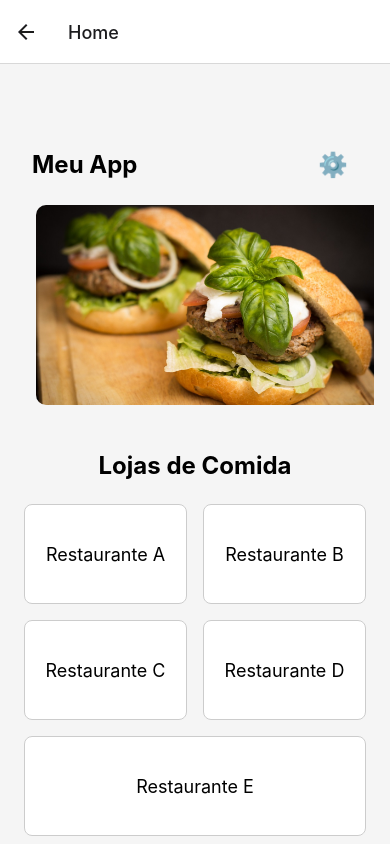
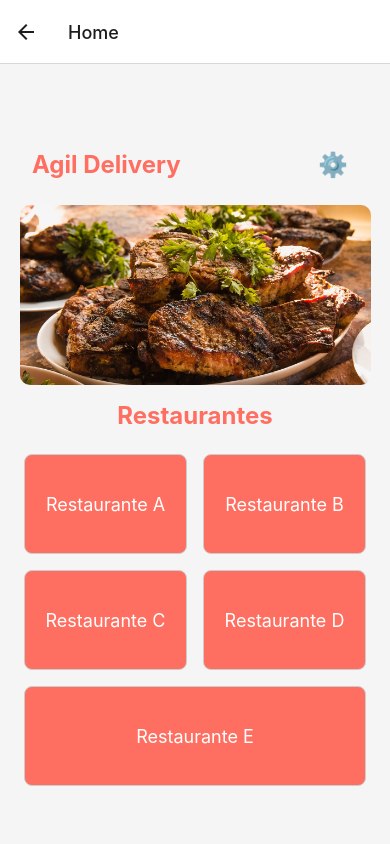
Before and after one commit to juniormieg/app-de-entrega, a React Native app: screen /Home in a window 390 px wide. Built offline with nearby package versions, Linux system fonts and the light colour scheme.

Commit message:
feat: novo design e cores para o app

```diff
--- a/components/Carousel-home.js
+++ b/components/Carousel-home.js
@@ -1,38 +1,37 @@
-// CarouselHome.js
-
-import React from "react";
-import { View, Image, StyleSheet, FlatList, Dimensions } from "react-native";
-
-const { width } = Dimensions.get("window");
+import React, { useState, useEffect } from "react";
+import { View, Image, StyleSheet, Dimensions } from "react-native";
 
 const CarouselHome = ({ images }) => {
+  const [currentIndex, setCurrentIndex] = useState(0);
+  const screenWidth = Dimensions.get("window").width;
+
+  useEffect(() => {
+    const interval = setInterval(() => {
+      setCurrentIndex((prevIndex) => (prevIndex + 1) % images.length);
+    }, 3000); // Altera a imagem a cada 3 segundos
+
+    return () => clearInterval(interval);
+  }, [images.length]);
+
   return (
-    <FlatList
-      data={images}
-      horizontal
-      pagingEnabled
-      showsHorizontalScrollIndicator={false}
-      keyExtractor={(item, index) => index.toString()}
-      renderItem={({ item }) => (
-        <View style={styles.imageContainer}>
-          <Image source={item} style={styles.image} />
-        </View>
-      )}
-    />
+    <View style={styles.container}>
+      <Image
+        source={images[currentIndex]}
+        style={[styles.image, { width: screenWidth * 0.9 }]}
+      />
+    </View>
   );
 };
 
 const styles = StyleSheet.create({
-  imageContainer: {
-    width: width * 0.9,
-    height: 200,
-    justifyContent: "center",
+  container: {
+    width: "100%",
+    height: 180,
     alignItems: "center",
-    marginHorizontal: width * 0.05, // Margem para centralizar
   },
   image: {
-    width: "100%",
     height: "100%",
+    resizeMode: "cover",
     borderRadius: 10,
   },
 });
--- a/components/Header-home.js
+++ b/components/Header-home.js
@@ -4,7 +4,7 @@ import { View, Text, TouchableOpacity, StyleSheet } from "react-native";
 const HeaderHome = ({ toggleModal }) => {
   return (
     <View style={styles.container}>
-      <Text style={styles.title}>Meu App</Text>
+      <Text style={styles.title}>Agil Delivery</Text>
       <TouchableOpacity onPress={toggleModal} style={styles.settingsButton}>
         <Text style={styles.settingsText}>⚙️</Text>
       </TouchableOpacity>
@@ -22,6 +22,7 @@ const styles = StyleSheet.create({
   title: {
     fontSize: 24,
     fontWeight: "bold",
+    color: "#ff6f61",
   },
   settingsButton: {
     padding: 10,
--- /dev/null
+++ b/components/StoreList.js
@@ -0,0 +1,178 @@
+import React, { useState } from "react";
+import {
+  View,
+  Text,
+  FlatList,
+  StyleSheet,
+  Modal,
+  TouchableOpacity,
+} from "react-native";
+
+const data = [
+  {
+    id: "1",
+    name: "Restaurante A",
+    info: "Informações do Restaurante A",
+    products: ["Produto A1", "Produto A2", "Produto A3"],
+  },
+  {
+    id: "2",
+    name: "Restaurante B",
+    info: "Informações do Restaurante B",
+    products: ["Produto B1", "Produto B2", "Produto B3"],
+  },
+  {
+    id: "3",
+    name: "Restaurante C",
+    info: "Informações do Restaurante C",
+    products: ["Produto C1", "Produto C2", "Produto C3"],
+  },
+  {
+    id: "4",
+    name: "Restaurante D",
+    info: "Informações do Restaurante D",
+    products: ["Produto D1", "Produto D2", "Produto D3"],
+  },
+  {
+    id: "5",
+    name: "Restaurante E",
+    info: "Informações do Restaurante E",
+    products: ["Produto E1", "Produto E2", "Produto E3"],
+  },
+];
+
+const StoreList = ({ darkTheme }) => {
+  const [modalVisible, setModalVisible] = useState(false);
+  const [selectedStore, setSelectedStore] = useState(null);
+
+  const handlePress = (store) => {
+    setSelectedStore(store);
+    setModalVisible(true);
+  };
+
+  const closeModal = () => {
+    setModalVisible(false);
+    setSelectedStore(null);
+  };
+
+  const buttonColor = darkTheme ? "#ff6f61" : "#ff6f61";
+
+  return (
+    <View style={styles.storeContainer}>
+      <Text style={styles.storeHeader}>Restaurantes</Text>
+      <FlatList
+        data={data}
+        renderItem={({ item }) => (
+          <TouchableOpacity
+            style={[styles.storeItem, { backgroundColor: buttonColor }]}
+            onPress={() => handlePress(item)}
+          >
+            <Text style={styles.storeText}>{item.name}</Text>
+          </TouchableOpacity>
+        )}
+        keyExtractor={(item) => item.id}
+        numColumns={2}
+        columnWrapperStyle={styles.row}
+      />
+      {selectedStore && (
+        <Modal
+          animationType="slide"
+          transparent={true}
+          visible={modalVisible}
+          onRequestClose={closeModal}
+        >
+          <View style={styles.modalOverlay}>
+            <View style={styles.modalContent}>
+              <Text style={styles.modalTitle}>{selectedStore.name}</Text>
+              <Text style={styles.modalText}>{selectedStore.info}</Text>
+              <Text style={styles.productsHeader}>Produtos Disponíveis:</Text>
+              <FlatList
+                data={selectedStore.products}
+                renderItem={({ item }) => (
+                  <Text style={styles.productText}>{item}</Text>
+                )}
+                keyExtractor={(item, index) => index.toString()}
+              />
+              <TouchableOpacity style={styles.closeButton} onPress={closeModal}>
+                <Text style={styles.closeButtonText}>Fechar</Text>
+              </TouchableOpacity>
+            </View>
+          </View>
+        </Modal>
+      )}
+    </View>
+  );
+};
+
+const styles = StyleSheet.create({
+  storeContainer: {
+    marginTop: 16,
+  },
+  storeHeader: {
+    fontSize: 24,
+    fontWeight: "bold",
+    marginBottom: 16,
+    textAlign: "center",
+    color: "#ff6f61",
+  },
+  storeItem: {
+    flex: 1,
+    justifyContent: "center",
+    alignItems: "center",
+    height: 100,
+    borderColor: "#ccc",
+    borderWidth: 1,
+    margin: 8,
+    borderRadius: 8,
+  },
+  storeText: {
+    fontSize: 18,
+    color: "white",
+  },
+  row: {
+    justifyContent: "space-between",
+  },
+  modalOverlay: {
+    flex: 1,
+    justifyContent: "center",
+    alignItems: "center",
+    backgroundColor: "rgba(0, 0, 0, 0.5)",
+  },
+  modalContent: {
+    width: "80%",
+    padding: 20,
+    backgroundColor: "white",
+    borderRadius: 10,
+    alignItems: "center",
+  },
+  modalTitle: {
+    fontSize: 24,
+    fontWeight: "bold",
+    marginBottom: 10,
+  },
+  modalText: {
+    fontSize: 18,
+    marginBottom: 20,
+  },
+  productsHeader: {
+    fontSize: 20,
+    fontWeight: "bold",
+    marginBottom: 10,
+  },
+  productText: {
+    fontSize: 16,
+    marginBottom: 5,
+  },
+  closeButton: {
+    backgroundColor: "#ff6f61",
+    padding: 10,
+    borderRadius: 5,
+    marginTop: 10,
+  },
+  closeButtonText: {
+    color: "white",
+    fontSize: 16,
+  },
+});
+
+export default StoreList;
--- a/screen/home.js
+++ b/screen/home.js
@@ -1,25 +1,9 @@
-// HomeScreen.js
-
 import React, { useState } from "react";
-import {
-  View,
-  Text,
-  StyleSheet,
-  FlatList,
-  Modal,
-  TouchableOpacity,
-  Switch,
-} from "react-native";
+import { View, Text, StyleSheet, FlatList, Modal, Switch } from "react-native";
 import HeaderHome from "../components/Header-home";
 import CarouselHome from "../components/Carousel-home";
-
-const data = [
-  { id: "1", name: "Restaurante A" },
-  { id: "2", name: "Restaurante B" },
-  { id: "3", name: "Restaurante C" },
-  { id: "4", name: "Restaurante D" },
-  { id: "5", name: "Restaurante E" },
-];
+import StoreList from "../components/StoreList";
+import SettingsModal from "../components/SettingsModal";
 
 const images = [
   require("../assets/prato1.jpg"),
@@ -31,13 +15,9 @@ const HomeScreen = () => {
   const [isModalVisible, setModalVisible] = useState(false);
   const [darkTheme, setDarkTheme] = useState(false);
 
-  const toggleModal = () => {
-    setModalVisible(!isModalVisible);
-  };
+  const toggleModal = () => setModalVisible(!isModalVisible);
 
-  const toggleTheme = () => {
-    setDarkTheme(!darkTheme);
-  };
+  const toggleTheme = () => setDarkTheme(!darkTheme);
 
   return (
     <View
@@ -48,41 +28,13 @@ const HomeScreen = () => {
     >
       <HeaderHome toggleModal={toggleModal} />
       <CarouselHome images={images} />
-
-      <View style={styles.storeContainer}>
-        <Text style={styles.storeHeader}>Lojas de Comida</Text>
-        <FlatList
-          data={data}
-          renderItem={({ item }) => (
-            <View style={styles.storeItem}>
-              <Text style={styles.storeText}>{item.name}</Text>
-            </View>
-          )}
-          keyExtractor={(item) => item.id}
-          numColumns={2}
-          columnWrapperStyle={styles.row}
-        />
-      </View>
-
-      <Modal
-        animationType="slide"
-        transparent={true}
+      <StoreList darkTheme={darkTheme} />
+      <SettingsModal
         visible={isModalVisible}
-        onRequestClose={toggleModal}
-      >
-        <View style={styles.modalOverlay}>
-          <View style={styles.modalContent}>
-            <Text style={styles.modalTitle}>Configurações</Text>
-            <View style={styles.option}>
-              <Text style={styles.optionText}>Tema Escuro</Text>
-              <Switch value={darkTheme} onValueChange={toggleTheme} />
-            </View>
-            <TouchableOpacity onPress={toggleModal} style={styles.closeButton}>
-              <Text style={styles.closeButtonText}>Fechar</Text>
-            </TouchableOpacity>
-          </View>
-        </View>
-      </Modal>
+        onClose={toggleModal}
+        darkTheme={darkTheme}
+        onToggleTheme={toggleTheme}
+      />
     </View>
   );
 };
@@ -94,69 +46,6 @@ const styles = StyleSheet.create({
     paddingHorizontal: 16,
     backgroundColor: "#f5f5f5",
   },
-  storeContainer: {
-    marginTop: 16,
-  },
-  storeHeader: {
-    fontSize: 24,
-    fontWeight: "bold",
-    marginBottom: 16,
-    textAlign: "center",
-  },
-  storeItem: {
-    flex: 1,
-    justifyContent: "center",
-    alignItems: "center",
-    height: 100,
-    borderColor: "#ccc",
-    borderWidth: 1,
-    margin: 8,
-    borderRadius: 8,
-    backgroundColor: "#fff",
-  },
-  storeText: {
-    fontSize: 18,
-  },
-  row: {
-    justifyContent: "space-between",
-  },
-  modalOverlay: {
-    flex: 1,
-    justifyContent: "center",
-    alignItems: "center",
-    backgroundColor: "rgba(0,0,0,0.5)",
-  },
-  modalContent: {
-    width: "80%",
-    backgroundColor: "#fff",
-    padding: 20,
-    borderRadius: 10,
-    alignItems: "center",
-  },
-  modalTitle: {
-    fontSize: 18,
-    fontWeight: "bold",
-    marginBottom: 10,
-  },
-  option: {
-    flexDirection: "row",
-    justifyContent: "space-between",
-    width: "100%",
-    marginBottom: 15,
-  },
-  optionText: {
-    fontSize: 16,
-  },
-  closeButton: {
-    marginTop: 20,
-    padding: 10,
-    backgroundColor: "#2196F3",
-    borderRadius: 8,
-  },
-  closeButtonText: {
-    color: "#fff",
-    fontWeight: "bold",
-  },
 });
 
 export default HomeScreen;
--- a/screen/teladelogin.js
+++ b/screen/teladelogin.js
@@ -2,7 +2,6 @@ import React, { useState } from "react";
 import {
   View,
   TextInput,
-  Button,
   Text,
   StyleSheet,
   TouchableOpacity,
@@ -11,7 +10,7 @@ import {
   signInWithEmailAndPassword,
   createUserWithEmailAndPassword,
 } from "firebase/auth";
-import { auth } from "../firebase"; // Verifique se este caminho está correto
+import { auth } from "../firebase";
 
 export default function LoginScreen({ navigation }) {
   const [email, setEmail] = useState("");
@@ -20,29 +19,24 @@ export default function LoginScreen({ navigation }) {
   const [showPassword, setShowPassword] = useState(false);
 
   const handleLogin = () => {
-    setError(""); // Reseta o erro antes de tentar o login
+    setError("");
+    if (!email || !password) {
+      setError("Por favor, preencha todos os campos.");
+      return;
+    }
 
-    // Tenta fazer login
+    console.log("Tentando login com:", email, password); // Verifique os valores aqui
     signInWithEmailAndPassword(auth, email, password)
-      .then(() => {
-        // Se o login for bem-sucedido, redireciona para a Home
-        navigation.replace("Home");
-      })
+      .then(() => navigation.replace("Home"))
       .catch((loginError) => {
-        console.error("Erro no login:", loginError);
-        // Se o usuário não for encontrado, tenta criar um novo usuário
+        console.log("Erro no login:", loginError); // Verifique o erro aqui
         if (loginError.code === "auth/user-not-found") {
           createUserWithEmailAndPassword(auth, email, password)
-            .then(() => {
-              // Usuário criado com sucesso, redireciona para a Home
-              navigation.replace("Home");
-            })
-            .catch((signupError) => {
-              console.error("Erro ao criar usuário:", signupError);
-              setError("Falha ao cadastrar: " + signupError.message);
-            });
+            .then(() => navigation.replace("Home"))
+            .catch((signupError) =>
+              setError("Falha ao cadastrar: " + signupError.message)
+            );
         } else {
-          // Se houver outro tipo de erro, exibe mensagem de erro
           setError("Falha no login: " + loginError.message);
         }
       });
@@ -50,9 +44,11 @@ export default function LoginScreen({ navigation }) {
 
   return (
     <View style={styles.container}>
+      <Text style={styles.title}>Bem-vindo à Ágil Delivery!</Text>
       <TextInput
         style={styles.input}
         placeholder="Email"
+        placeholderTextColor="#aaa"
         value={email}
         onChangeText={setEmail}
         autoCapitalize="none"
@@ -61,6 +57,7 @@ export default function LoginScreen({ navigation }) {
         <TextInput
           style={styles.input}
           placeholder="Senha"
+          placeholderTextColor="#aaa"
           value={password}
           onChangeText={setPassword}
           secureTextEntry={!showPassword}
@@ -70,7 +67,9 @@ export default function LoginScreen({ navigation }) {
         </TouchableOpacity>
       </View>
       {error ? <Text style={styles.errorText}>{error}</Text> : null}
-      <Button title="Login ou Cadastrar" onPress={handleLogin} />
+      <TouchableOpacity style={styles.button} onPress={handleLogin}>
+        <Text style={styles.buttonText}>Login</Text>
+      </TouchableOpacity>
     </View>
   );
 }
@@ -80,18 +79,26 @@ const styles = StyleSheet.create({
     flex: 1,
     justifyContent: "center",
     alignItems: "center",
-    padding: 16,
-    backgroundColor: "#f5f5f5",
+    padding: 20,
+    backgroundColor: "#f0f5f5",
+  },
+  title: {
+    fontSize: 28,
+    fontWeight: "bold",
+    color: "#2c3e50",
+    marginBottom: 20,
+    textAlign: "center",
   },
   input: {
     width: "100%",
     height: 50,
-    borderColor: "#ccc",
+    borderColor: "#ddd",
     borderWidth: 1,
-    borderRadius: 8,
-    paddingHorizontal: 10,
+    borderRadius: 10,
+    paddingHorizontal: 15,
     marginBottom: 15,
-    backgroundColor: "#fff",
+    backgroundColor: "#ffffff",
+    fontSize: 16,
   },
   passwordContainer: {
     flexDirection: "row",
@@ -100,10 +107,25 @@ const styles = StyleSheet.create({
   },
   eyeIcon: {
     marginLeft: 10,
-    fontSize: 24,
+    fontSize: 20,
+    color: "#888",
   },
   errorText: {
-    color: "red",
+    color: "#e74c3c",
     marginBottom: 10,
   },
+  button: {
+    width: "100%",
+    height: 50,
+    backgroundColor: "#ff6f61",
+    borderRadius: 10,
+    justifyContent: "center",
+    alignItems: "center",
+    marginTop: 10,
+  },
+  buttonText: {
+    color: "#fff",
+    fontSize: 18,
+    fontWeight: "bold",
+  },
 });
```
Also changed, not shown: components/SettingsModal.js (+5 -7 lines).
